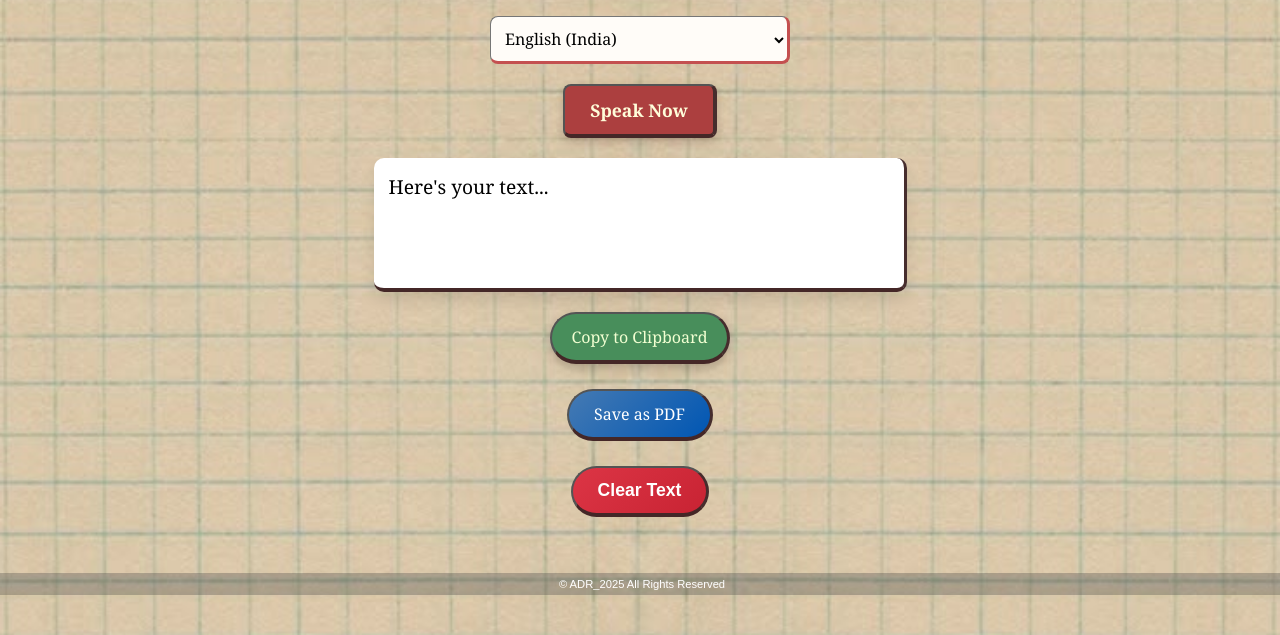
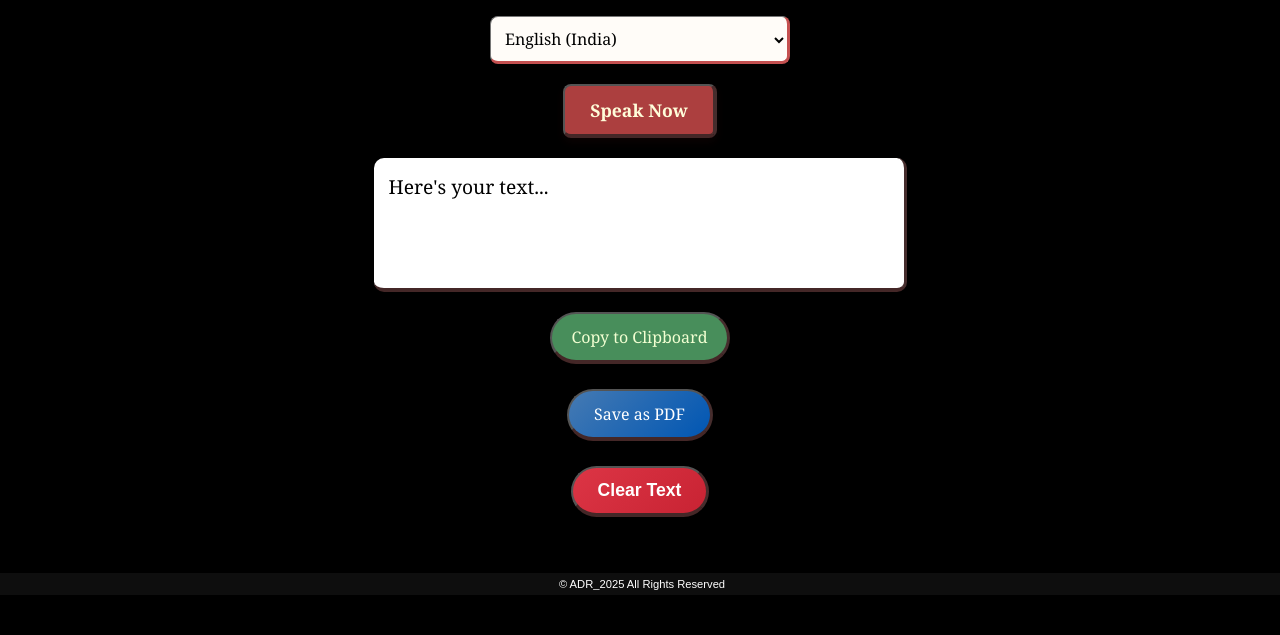
Before and after one commit to ADR-projects/VoiceTyping, a plain HTML site: page index.html in a window 1280 px wide. Shown: the part 205-840 px from the top of the page. Drawn offline with nearby package versions, Linux system fonts and the light colour scheme; a web font is replaced by a local one.

Commit message:
Update styles.css

```diff
--- a/styles.css
+++ b/styles.css
@@ -1,5 +1,5 @@
 body {
-    background-image: url('vintagebggrid.jpg');
+    background-color: black;
     background-size: cover;
     background-position: center;
     background-repeat: no-repeat;
```
